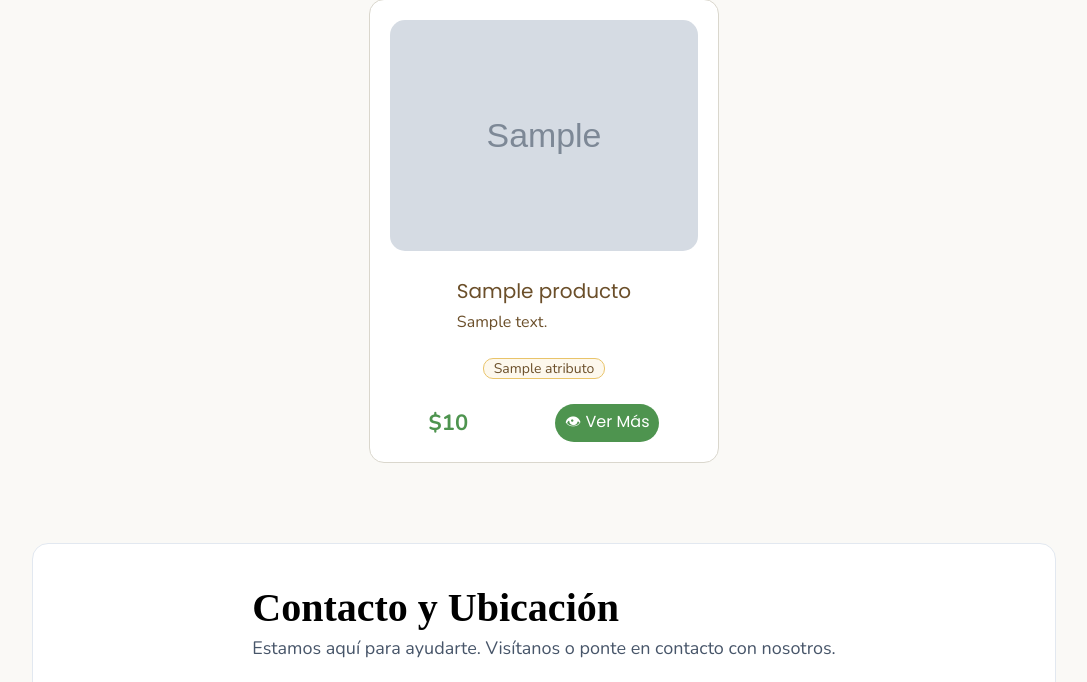
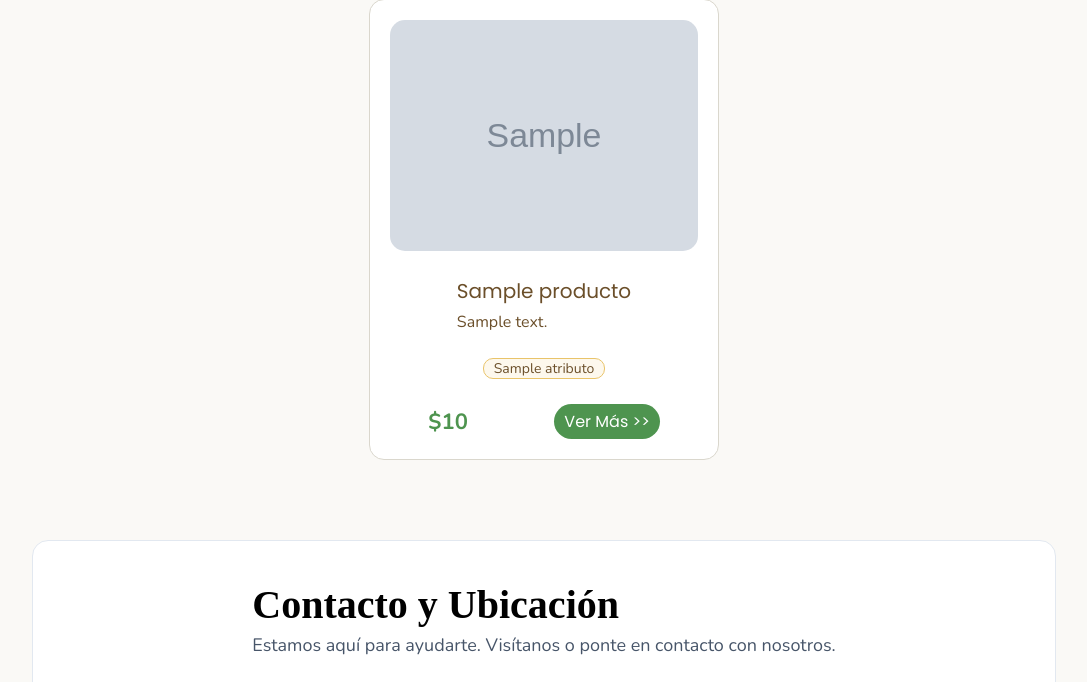
Before and after one commit to camilo362zz/Quinazaur, a Flask app: page /productos in a window 1280 px wide. Shown: the part 195-877 px from the top of the page, without its empty margins (96-1183 px from the left). Run offline with Flask 3, Linux system fonts and the light colour scheme; grey boxes marked "Sample" are stand-in pictures; a database or web service that is not in the repository returns one stand-in record (values such as "Sample title"); data that the repository does not hold is empty; some libraries are stand-ins or nearby versions.

Commit message:
Mejoré  conexion DB y el botón ver más

```diff
--- a/quinazaur_website/backend/app.py
+++ b/quinazaur_website/backend/app.py
@@ -1,7 +1,7 @@
 from flask import Flask, render_template
 from __init__ import BD_CONFIG
 from bd_postgres import bd_postgres
-db=bd_postgres(**BD_CONFIG)
+
 
 app=Flask(__name__,template_folder="../templates", static_folder="../static")
 @app.route("/")
@@ -10,13 +10,17 @@ def inicio():
 
 @app.route("/productos")
 def productos():
+    db=bd_postgres(**BD_CONFIG)
     productos=db.select_productos()
     cant_prod=db.cant_productos()
+    db.disconnect()
     return render_template("productos.html",productos=productos, cantidad=cant_prod)
 
 @app.route("/recetas")
 def recetas():
+    db=bd_postgres(**BD_CONFIG)
     recetas=db.select_recetas()
+    db.disconnect()
     return render_template("recetas.html",recetas=recetas)
 
 if __name__=="__main__":
--- a/quinazaur_website/templates/productos.html
+++ b/quinazaur_website/templates/productos.html
@@ -70,7 +70,7 @@
                         </div>
                         <div class="footer_card">
                             <p class="precio">${{"{:,.0f}".format(producto.precio_producto).replace(",",".")}}</p>
-                            <button class="btn_vermas" data-nombre="{{producto.nombre_producto}}" data-descripcion="{{producto.descripcion_producto}}" data-atributos='{{ producto.atributos | tojson }}' data-precio="{{producto.precio_producto}}" data-img="{{url_for('static',filename=producto.imagen_producto)}}">&#128065 Ver Más</button>
+                            <button class="btn_vermas" data-nombre="{{producto.nombre_producto}}" data-descripcion="{{producto.descripcion_producto}}" data-atributos='{{ producto.atributos | tojson }}' data-precio="{{producto.precio_producto}}" data-img="{{url_for('static',filename=producto.imagen_producto)}}">Ver Más >></button>
                         </div>
                     </div>
                 {% endfor %}
```
